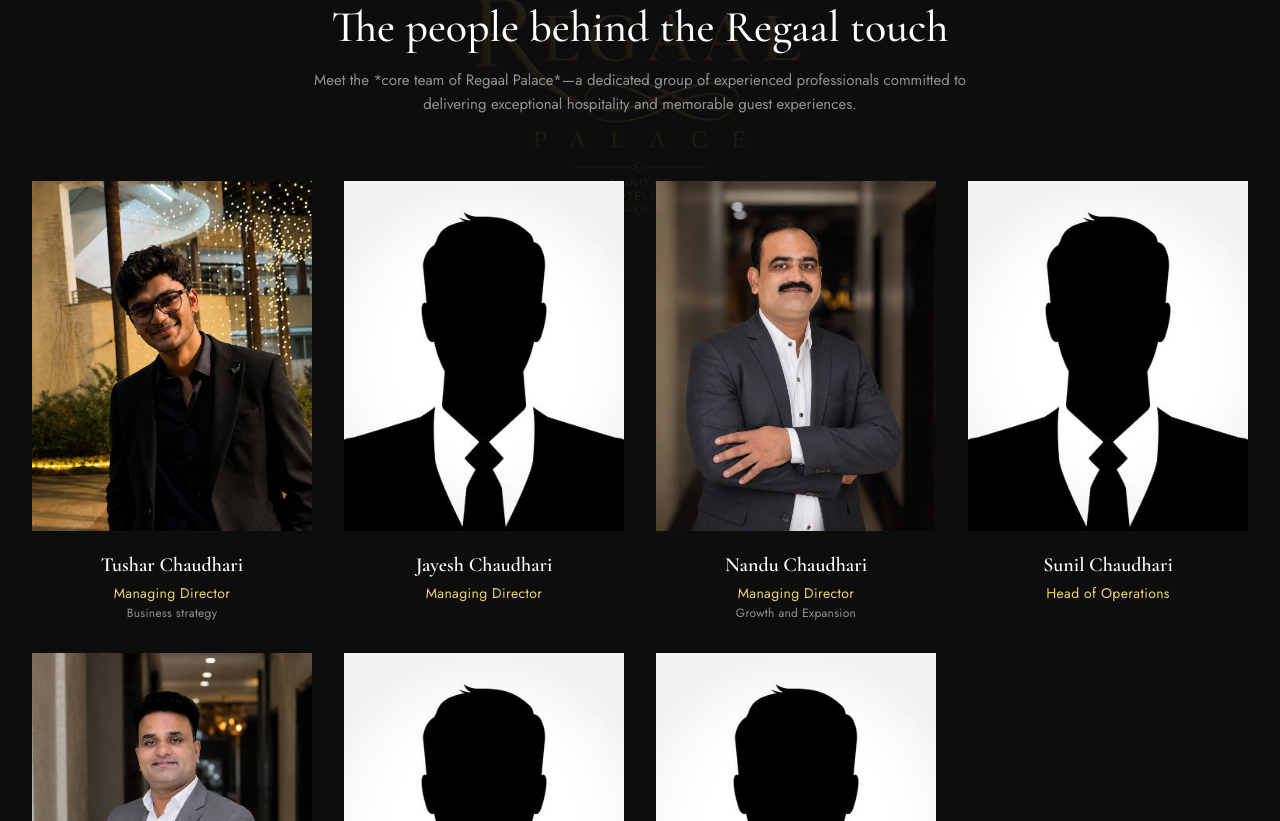
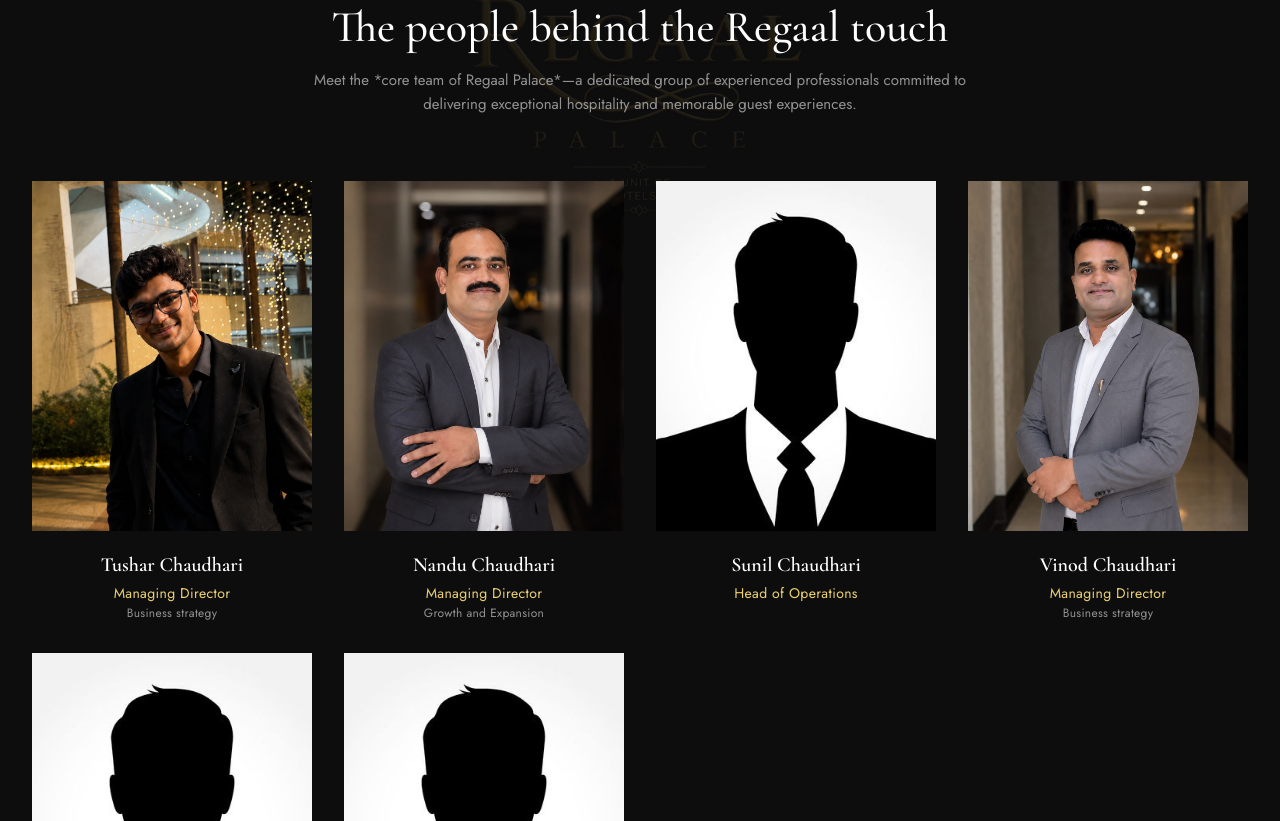
Before and after one commit to cruzic00/Regaal-palace, a React (Vite) app: page /team in a window 1280 px wide. Shown: the part 610-1431 px from the top of the page. Built offline with nearby package versions, Linux system fonts and the light colour scheme.

Commit message:
feat: add site data configuration and team profile images

```diff
--- a/src/data/site.js
+++ b/src/data/site.js
@@ -254,11 +254,6 @@
     photo: '/images/tushar.jpeg',
   },
   {
-    name: 'Jayesh Chaudhari',
-    role: 'Managing Director',
-    photo: '/images/unkownicon.jpg',
-  },
-  {
     name: 'Nandu Chaudhari',
     role: 'Managing Director',
     focus: 'Growth and Expansion',
```
Also changed, not shown: public/images/arindam.jpeg (added), public/images/sunil .jpeg (added).
